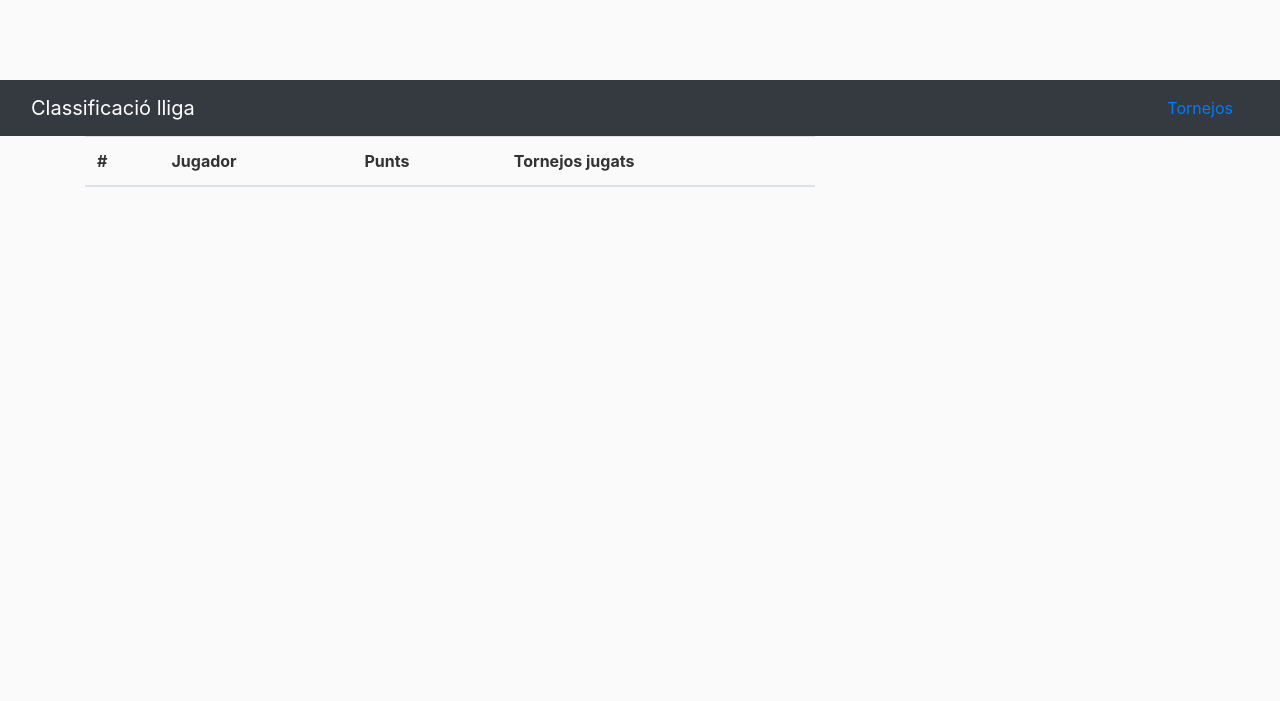
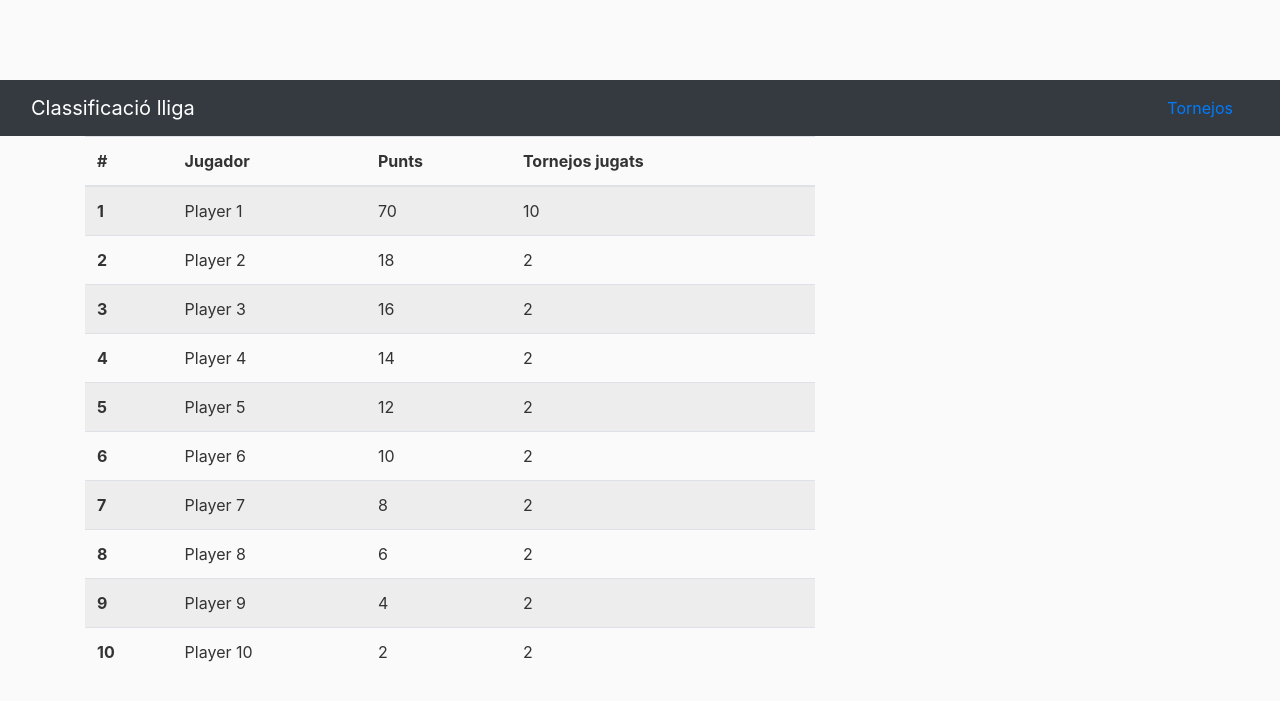
Before and after one commit to a-dal/web_lliga, a Django app: page / in a window 1280 px wide. Shown: the top 701 px of the page. Run offline with Django 5.2, Linux system fonts and the light colour scheme; lists and menus that the app fills with data are empty; some libraries are stand-ins or nearby versions.

Commit message:
harcoded dummy data

```diff
--- a/standings/templates/standings/home.html
+++ b/standings/templates/standings/home.html
@@ -11,13 +11,12 @@
     </tr>
   </thead>
   <tbody>
-    {% for matchup in classification %}
+    {% for player in standings %}
       <tr>
         <th scope="row">{{ forloop.counter }}</th>
-        <td>{{ matchup.player }}</td>
-        <td>{{ matchup.points }}</td>
-        <td>{{ matchup.per_games_won }}%</td>
-        <td>{{ matchup.rounds_played }}</td>
+        <td>{{ player.0}}</td>
+        <td>{{ player.1 }}</td>
+        <td>{{ player.2 }}</td>
       </tr>
     {% endfor %}
   </tbody>
--- a/standings/templates/standings/rondes.html
+++ b/standings/templates/standings/rondes.html
@@ -1,13 +1,13 @@
 {% extends "standings/base.html" %}
 {% block content %}
-    {% if not round %}
+    {% if not rounds %}
     <h1>Començem l'1 d'Octubre</h1>
     {% else %}
     {% for round in rounds %}
     <article class="media content-section">
         <div class="media-body">
           <div class="article-metadata">
-            <a class="mr-2" href="#">Jornada: {{ round.num }} </a>
+            <a class="mr-2" href="#">Jornada: {{ round.number }} </a>
             <table class="table table-striped">
                 <thead>
                   <tr>
@@ -17,7 +17,7 @@
                   </tr>
                 </thead>
                 <tbody>
-                  {% for player in round %}
+                  {% for player in round.players %}
                     <tr>
                       <th scope="row">{{ forloop.counter }}</th>
                       <td>{{ player.name }}</td>
--- a/standings/views.py
+++ b/standings/views.py
@@ -1,9 +1,127 @@
 from django.shortcuts import render
 from django.http import HttpResponse
 
+rounds = [
+    {
+        "number": "1",
+        "players": [
+            {"name": "Player 1", "points": 10},
+            {"name": "Player 2", "points": 9},
+            {"name": "Player 3", "points": 8},
+            {"name": "Player 4", "points": 7},
+            {"name": "Player 5", "points": 6},
+            {"name": "Player 6", "points": 5},
+            {"name": "Player 7", "points": 4},
+            {"name": "Player 8", "points": 3},
+            {"name": "Player 9", "points": 2},
+            {"name": "Player 10", "points": 1}
+        ]
+    },
+    {
+        "number": "2",
+        "players": [
+            {"name": "Player 1", "points": 10},
+            {"name": "Player 2", "points": 9},
+            {"name": "Player 3", "points": 8},
+            {"name": "Player 4", "points": 7},
+            {"name": "Player 5", "points": 6},
+            {"name": "Player 6", "points": 5},
+            {"name": "Player 7", "points": 4},
+            {"name": "Player 8", "points": 3},
+            {"name": "Player 9", "points": 2},
+            {"name": "Player 10", "points": 1}
+        ]
+    },
+    {
+        "number": "3",
+        "players": [
+            {"name": "Player 1", "points": 10}
+        ]
+    },
+    {
+        "number": "4",
+        "players": [
+            {"name": "Player 1", "points": 10}
+        ]
+    },
+    {
+        "number": "5",
+        "players": [
+            {"name": "Player 1", "points": 10}
+        ]
+    },
+    {
+        "number": "6",
+        "players": [
+            {"name": "Player 1", "points": 10}
+        ]
+    },
+    {
+        "number": "7",
+        "players": [
+            {"name": "Player 1", "points": 10}
+        ]
+    },
+    {
+        "number": "8",
+        "players": [
+            {"name": "Player 1", "points": 10}
+        ]
+    },
+    {
+        "number": "9",
+        "players": [
+            {"name": "Player 1", "points": 10}
+        ]
+    },
+    {
+        "number": "10",
+        "players": [
+            {"name": "Player 1", "points": 10}
+        ]
+    }
+    ]
+
 def home(request):
-    return render(request, 'standings/home.html')
+    player_totals = {}
+    # Dictionary to store the count of rounds for each player
+    player_rounds = {}
+
+    # Iterate over each round
+    for round_data in rounds:  # 'rounds' is accessible here
+        for player in round_data["players"]:
+            player_name = player["name"]
+            player_points = player["points"]
+
+            # Initialize the player's total points and rounds if not already present
+            if player_name not in player_totals:
+                player_totals[player_name] = []
+                player_rounds[player_name] = 0  # Initialize round count
+
+            # Append the points to the player's total points list
+            player_totals[player_name].append(player_points)
+            player_rounds[player_name] += 1  # Increment round count
+
+    # Dictionary to store the best 7 results for each player
+    best_player_totals = {}
+
+    for player_name, points in player_totals.items():
+        # Sort points and take the best 7 results
+        best_points = sorted(points, reverse=True)[:7]
+        best_player_totals[player_name] = sum(best_points)
+
+    # Create an ordered list of players by their total points (descending order)
+    ordered_players = sorted(best_player_totals.items(), key=lambda x: x[1], reverse=True)
+
+    # Create a summary of players with their total points and rounds
+    player_summary = [
+        (name, total_points, player_rounds[name]) for name, total_points in ordered_players
+    ]
+
+
+    return render(request, 'standings/home.html', {'standings': player_summary})
 
 def tornejos(request):
-    return render(request, 'standings/rondes.html')
+
+    return render(request, 'standings/rondes.html', {'rounds': rounds})
 # Create your views here.
```
